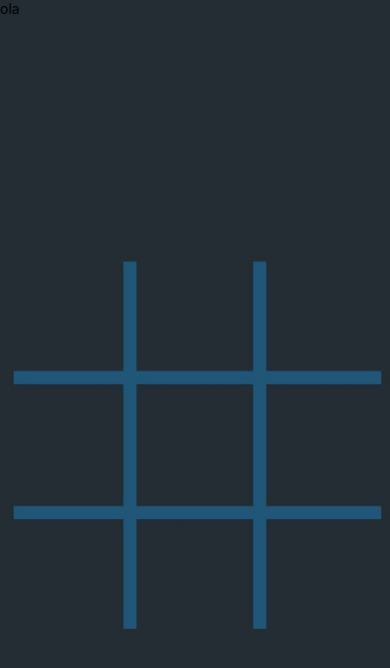
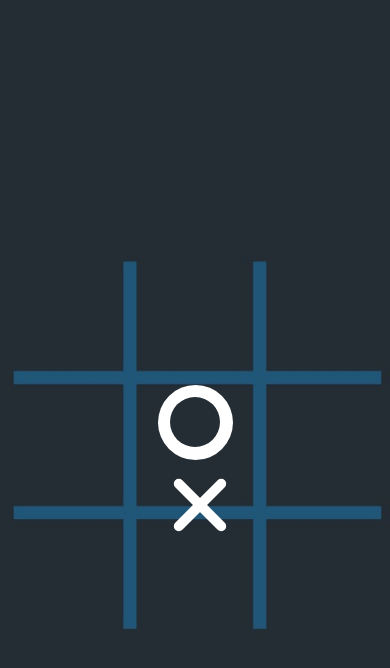
Before and after one commit to Jusav503/tictactoe, a React Native app: screen / in a window 390 px wide. Shown: the top 668 px of the page. Built offline with nearby package versions, Linux system fonts and the light colour scheme.

Commit message:
line n crossline created

```diff
--- a/App.js
+++ b/App.js
@@ -8,7 +8,14 @@ export default function App() {
     <View style={styles.container}>
       <StatusBar style="light" />
       <ImageBackground source={bg} style={styles.background}>
-        <Text>ola</Text>
+        <View style={styles.circle}>
+          <View style={styles.innerCircle}/>
+        </View>
+
+        <View>
+          <View style={styles.crossLine} />
+          <View style={[styles.crossLine, styles.crossLineReversed]}/>
+        </View>
       </ImageBackground>
     </View>
   );
@@ -20,9 +27,42 @@ const styles = StyleSheet.create({
     backgroundColor: '#fff',
     alignItems: 'center',
     justifyContent: 'center',
+    backgroundColor: "#242D34",
   },
   background:{
     width:"100%",
-    height:"100%"
+    height:"100%",
+    alignItems: 'center',
+    justifyContent: 'center',
+  },
+  circle:{
+    width:75,
+    height:75,
+    backgroundColor: "white",
+    borderRadius: 50,
+    alignItems: 'center',
+    justifyContent: 'center',
+    margin:10
+  },
+  innerCircle:{
+    width:50,
+    height:50,
+    backgroundColor: "#242D34",
+    borderRadius: 50,
+  },
+  crossLine:{
+    position: "absolute",
+    width: 10,
+    height:70,
+    backgroundColor: "white",
+    borderRadius: 5,
+    transform:[{
+      rotate: "45deg"
+    }]
+  },
+  crossLineReversed:{
+    transform:[{
+      rotate: "-45deg",
+    }]
   }
 });
```
